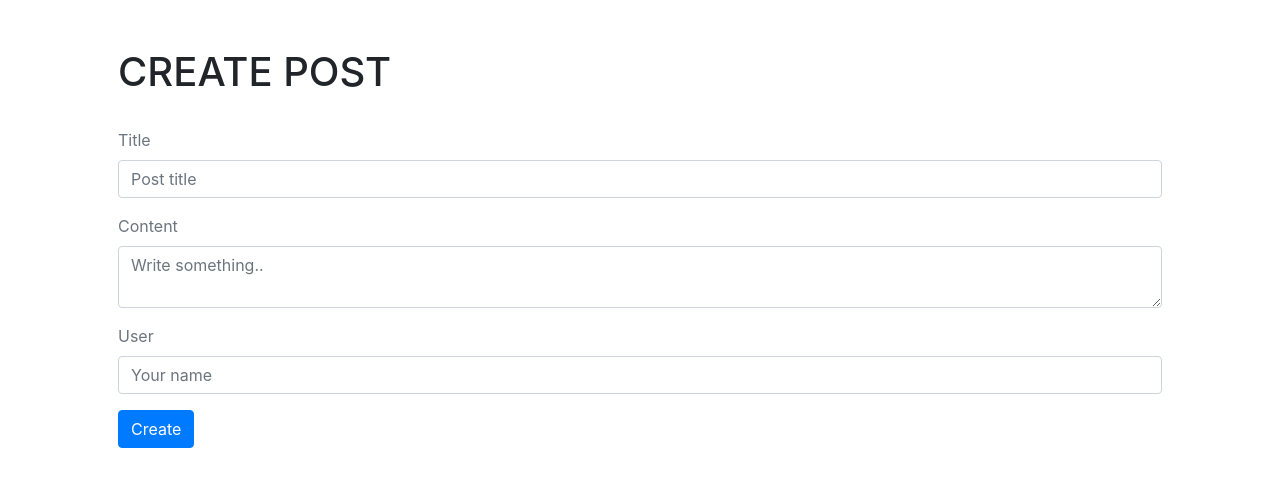
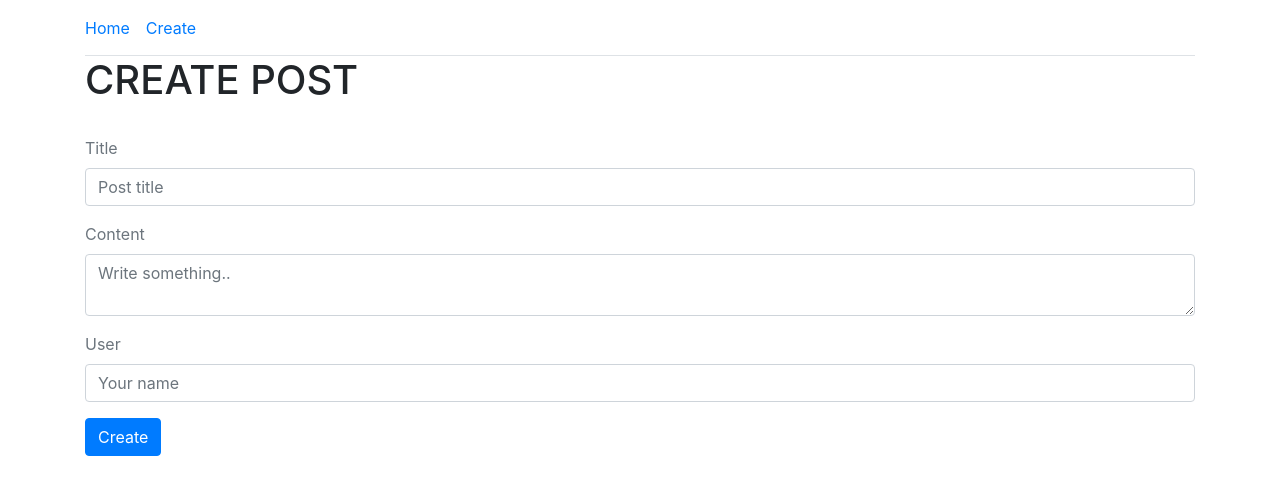
Before and after one commit to justinwilliamsrva/SummerCampApp, a React (Create React App) app in the folder closer/: page /create in a window 1280 px wide. Shown: the top 494 px of the page. Built offline with nearby package versions, Linux system fonts and the light colour scheme.

Commit message:
added nav to react app

```diff
--- a/closer/src/App.js
+++ b/closer/src/App.js
@@ -1,7 +1,10 @@
 import React from 'react';
+import Nav from "./Nav"
+
 
 const App = () => (
-    <div className="container p-5">
+  <div className="container pb-5">
+     <Nav/>
         <h1>MERN CRUD</h1>
     </div>
 );
--- a/closer/src/Create.js
+++ b/closer/src/Create.js
@@ -1,6 +1,6 @@
 import React, { useState } from 'react';
 import axios from 'axios';
-
+import Nav from "./Nav"
 const Create = () => {
     // state
     const [state, setState] = useState({
@@ -37,7 +37,8 @@ const Create = () => {
     };
 
     return (
-        <div className="container p-5">
+        <div className="container pb-5">
+            <Nav/>
             <h1>CREATE POST</h1>
             <br />
 
--- /dev/null
+++ b/closer/src/Nav.js
@@ -0,0 +1,18 @@
+import React from "react";
+import { Link } from "react-router-dom";
+
+
+export default function Nav() {
+    return (
+        <nav>
+        <ul className="nav nav-tabs">
+            <li className="nav-item pr-3 pt-3 pb-3">
+                <Link to="/">Home</Link>
+            </li>
+            <li className="nav-item pr-3 pt-3 pb-3">
+                <Link to="/create">Create</Link>
+            </li>
+        </ul>
+    </nav>
+    )
+}
```
